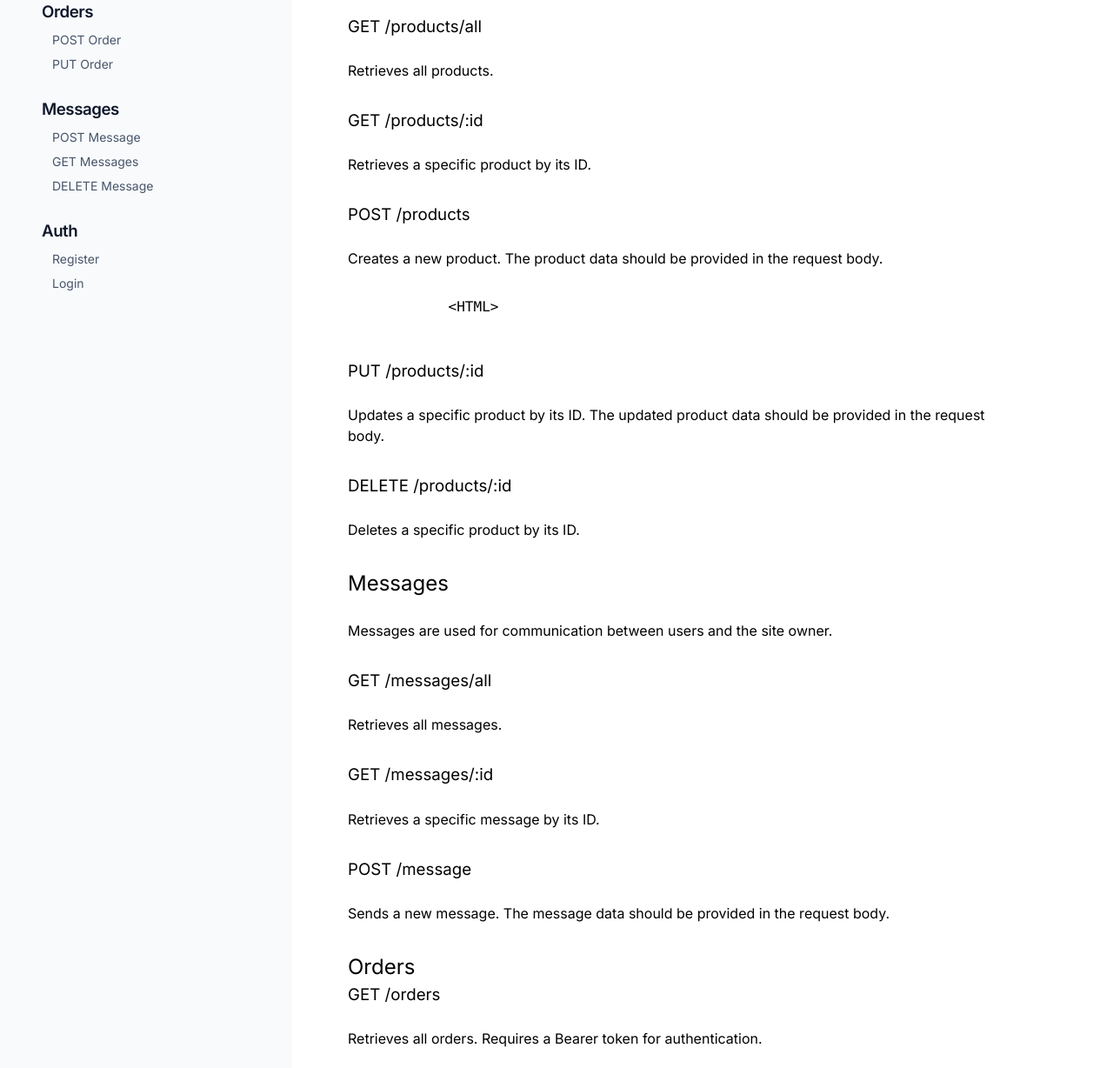
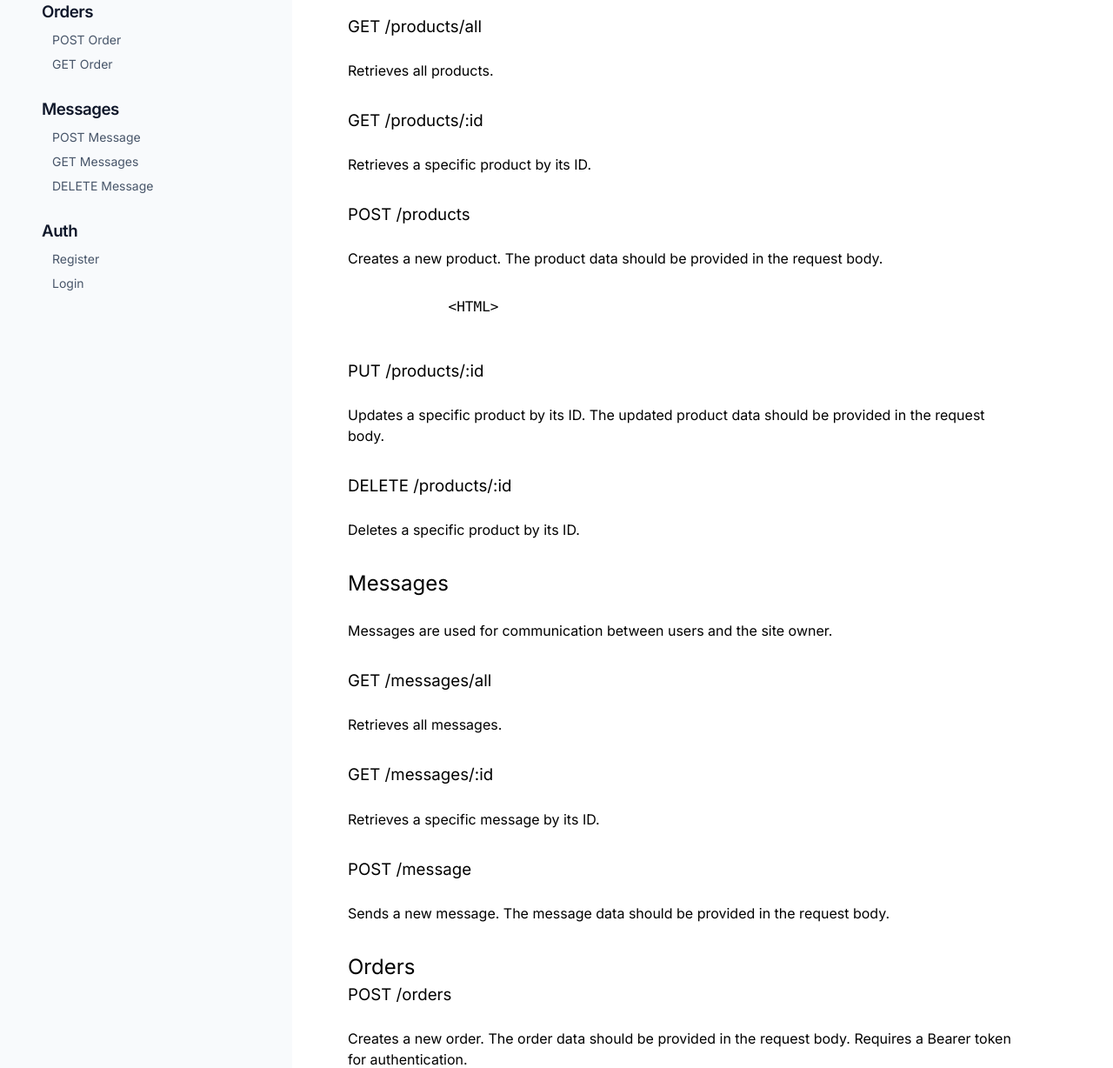
Before and after one commit to jesperekerling/ecommerce-api, a website: page dist/index.html in a window 1280 px wide. Shown: the part 292-1520 px from the top of the page at 87% size. Drawn offline with Linux system fonts and the light colour scheme.

Commit message:
API documentation update

```diff
--- a/dist/index.html
+++ b/dist/index.html
@@ -100,8 +100,8 @@
               </li>
 
               <li>
-                <a href="#put-order" class="text-slate-600 hover:text-slate-800">
-                  PUT Order
+                <a href="#get-order" class="text-slate-600 hover:text-slate-800">
+                  GET Order
                 </a>
               </li>
             </ul>
@@ -197,13 +197,14 @@
           <h3 id="post-message">POST /message</h3>
           <p>Sends a new message. The message data should be provided in the request body.</p>
 
+
           <h2 id="orders">Orders</h2>
-
-          <h3 id="get-orders">GET /orders</h3>
-          <p>Retrieves all orders. Requires a Bearer token for authentication.</p>
 
           <h3 id="post-order">POST /orders</h3>
           <p>Creates a new order. The order data should be provided in the request body. Requires a Bearer token for authentication.</p>
+
+          <h3 id="get-order">GET /orders</h3>
+          <p>Retrieves all orders. Requires a Bearer token for authentication.</p>
 
           <h2 id="auth">User Registration and Login</h2>
 
```
